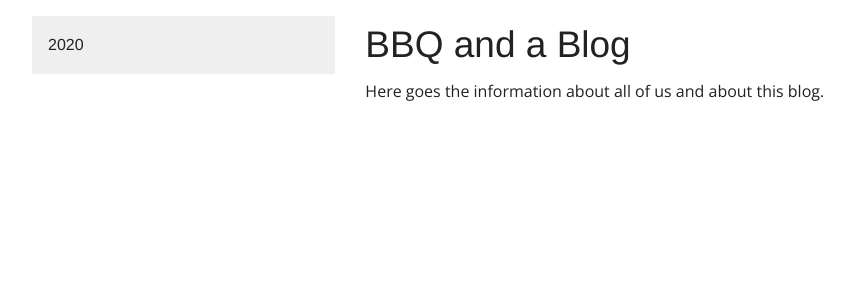
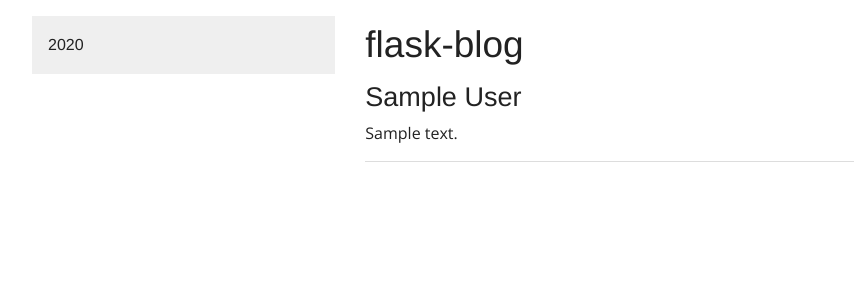
Before and after one commit to jonesetc/flask-blog, a Flask app: page /about/ in a window 1280 px wide. Shown: the part 45-345 px from the top of the page, without its empty margins (123-977 px from the left). Run offline with Flask 2, Linux system fonts and the light colour scheme; tables that the repository leaves empty hold one stand-in row (values such as "Sample post"); parts of the project's set-up code (start-up, migrations or seed data) failed here and were passed over.

Commit message:
removed profile view in favor of a concatenated about us page. also added in a mechanism for changing passwords through the admin interface.

```diff
--- a/blog/models.py
+++ b/blog/models.py
@@ -77,8 +77,6 @@ class User(db.Model):
     :key url: URL of this user (optional)
     :key about_md: Markdown version of user's about section (optional)
     :key about_html: HTML version of user's about section (optional)
-    :key css_file: Optional name of the custom css file (optional)
-    :key js_file: Optional name of the custom js file (optional)
     :key password_hash: Hash of this user
     :key posts: Posts by this user
     :key services: Services of this user
@@ -88,8 +86,6 @@ class User(db.Model):
     url = db.Column(db.String, default=None, nullable=True)
     about_md = db.Column(db.Text, default=None, nullable=True)
     about_html = db.Column(db.Text, default=None, nullable=True)
-    css_file = db.Column(db.String, default=None, nullable=True)
-    js_file = db.Column(db.String, default=None, nullable=True)
     password_hash = db.Column(db.String)
     posts = db.relationship('Post', backref=db.backref('user'))
     services = db.relationship('Service', backref=db.backref('user'))
--- a/blog/templates/about.html
+++ b/blog/templates/about.html
@@ -4,8 +4,22 @@
 {% set js_file = none %}
 {% block content %}
     <div class="about-wrap">
-        <h2>BBQ and a Blog</h2>
+        <h2>{{ blog_name }}</h2>
+        {% for user in users() %}
+            <article class="{{ user.shortname }}-wrap">
+                <a href="{{ url_for('user_view', name=user.name) }}"><h3>{{ user.name }}</h3></a>
+                {{ user.about_html | safe }}
 
-        <p>Here goes the information about all of us and about this blog.</p>
+                <div class="services-wrap">
+                    {% for service in user.services %}
+                        <a href="{{ service.url }}">
+                            <img alt="{{ service.name }}"
+                                 src="{{ url_for('static', filename='img/' ~ service.icon_file) }}">
+                        </a>
+                    {% endfor %}
+                </div>
+            </article>
+            <hr>
+        {% endfor %}
     </div>
 {% endblock %}
--- a/blog/templates/latest_posts.html
+++ b/blog/templates/latest_posts.html
@@ -15,7 +15,7 @@
                         <a href="{{ url_for('tag_view', slug=tag.slug) }}">{{ tag.name }}</a>
                     {% endfor %}
                 </h5>
-                <h5>Author: <a href="{{ url_for('profile_view', name=post.user.name) }}">{{ post.user.name }}</a></h5>
+                <h5>Author: <a href="{{ url_for('user_view', name=post.user.name) }}">{{ post.user.name }}</a></h5>
                 <h5>Date: {{ post.date }}</h5>
             </article>
             <hr>
--- a/blog/templates/post.html
+++ b/blog/templates/post.html
@@ -7,7 +7,7 @@
         <h2>{{ post.title }}</h2>
         {{ post.body_html | safe }}
         <div class="author-wrap">
-            <p>Author: <a href="{{ url_for('profile_view', name=user.shortname) }}">{{ user.name }}</a></p>
+            <p>Author: <a href="{{ url_for('user_view', name=user.shortname) }}">{{ user.name }}</a></p>
 
             <div class="services-wrap">
                 {% for service in services %}
--- a/blog/templates/tag_posts.html
+++ b/blog/templates/tag_posts.html
@@ -14,7 +14,7 @@
                     {% for tag in post.tags %}
                         <a href="{{ url_for('tag_view', slug=tag.slug) }}">{{ tag.name }}</a>
                     {% endfor %}
-                    <h5>Author: <a href="{{ url_for('profile_view', name=post.user.name) }}">{{ post.user.name }}</a>
+                    <h5>Author: <a href="{{ url_for('user_view', name=post.user.name) }}">{{ post.user.name }}</a>
                     </h5>
                     <h5>Date: {{ post.date }}</h5>
             </article>
--- a/blog/templates/top_nav.html
+++ b/blog/templates/top_nav.html
@@ -17,7 +17,7 @@
                     <a href="#">Authors</a>
                     <ul class="dropdown">
                         {% for user in users() %}
-                            <li><a href="{{ url_for('profile_view', name=user.shortname) }}">{{ user.name }}</a></li>
+                            <li><a href="{{ url_for('user_view', name=user.shortname) }}">{{ user.name }}</a></li>
                         {% endfor %}
                     </ul>
                 </li>
--- a/blog/views.py
+++ b/blog/views.py
@@ -26,19 +26,6 @@ def about_view():
     Renders an about page with information about the blog
     """
     return render_template_with_models('about.html')
-
-
-@app.route('/profile/<string:name>/')
-def profile_view(name):
-    """
-    Renders a profile page for a user
-
-    :param name: shortname to look up the user
-    """
-    user = get_user(name)
-    if user is None:
-        abort(404)
-    return render_template_with_models('profile.html', user=user)
 
 
 @app.route('/user/<string:name>/')
@@ -122,7 +109,7 @@ class UserView(ModelView):
     # Override displayed fields
     column_display_pk = True
     form_columns = (
-        'shortname', 'name', 'url', 'convert', 'about_md', 'about_html', 'css_file', 'js_file', 'password_hash')
+        'shortname', 'name', 'url', 'convert', 'about_md', 'about_html', 'hash', 'password_hash')
     column_exclude_list = ('password_hash', 'about_md', 'about_html')
 
     # Configure select fields so they show appropriate files
@@ -136,8 +123,10 @@ class UserView(ModelView):
         ))
 
     # Add in a boolean to check if the markdown should be converted or left alone
+    # Also boolean to indicate a password change for rehashing
     form_extra_fields = dict(
-        convert=BooleanField('Convert Markdown')
+        convert=BooleanField('Convert Markdown'),
+        hash = BooleanField('Changing Password')
     )
 
     def on_model_change(self, form, model, is_created):
@@ -151,7 +140,7 @@ class UserView(ModelView):
         if form.data['convert']:
             model.about_html = markdown(model.about_md, output_format='html5')
 
-        if is_created:
+        if is_created or form.data['hash']:
             model.password_hash = bcrypt.generate_password_hash(model.password_hash)
 
     def is_accessible(self):
```
Also changed, not shown: blog/templates/profile.html (deleted, +0 -19 lines).
